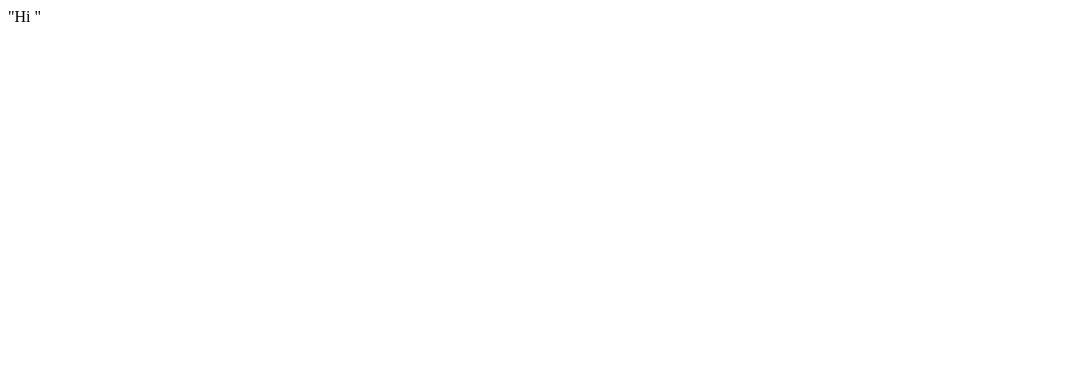
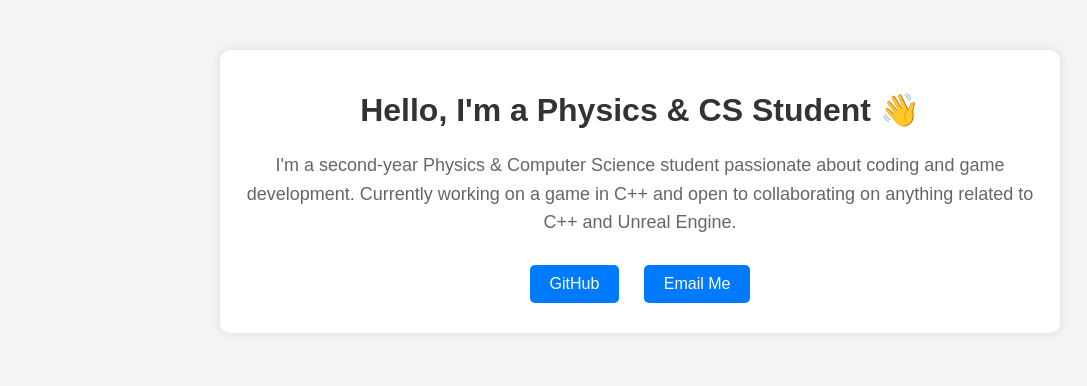
Before and after one commit to mohammeddevOG/mohammeddevOG.github.io, a plain HTML site: page index.html in a window 1280 px wide. Shown: the whole page, without its empty margins (0-1087 px from the left). Drawn offline with Linux system fonts and the light colour scheme.

Commit message:
Update index.html

```diff
--- a/index.html
+++ b/index.html
@@ -1 +1,56 @@
-"Hi "
+<!DOCTYPE html>
+<html lang="en">
+<head>
+    <meta charset="UTF-8">
+    <meta name="viewport" content="width=device-width, initial-scale=1.0">
+    <title>My Portfolio</title>
+    <style>
+        body {
+            font-family: Arial, sans-serif;
+            margin: 0;
+            padding: 0;
+            background: #f4f4f4;
+            text-align: center;
+        }
+        .container {
+            max-width: 800px;
+            margin: 50px auto;
+            padding: 20px;
+            background: #fff;
+            box-shadow: 0 0 10px rgba(0,0,0,0.1);
+            border-radius: 10px;
+        }
+        h1 {
+            color: #333;
+        }
+        p {
+            color: #666;
+            font-size: 18px;
+            line-height: 1.6;
+        }
+        .links a {
+            display: inline-block;
+            margin: 10px;
+            padding: 10px 20px;
+            text-decoration: none;
+            color: #fff;
+            background: #007BFF;
+            border-radius: 5px;
+            transition: 0.3s;
+        }
+        .links a:hover {
+            background: #0056b3;
+        }
+    </style>
+</head>
+<body>
+    <div class="container">
+        <h1>Hello, I'm a Physics & CS Student 👋</h1>
+        <p>I'm a second-year Physics & Computer Science student passionate about coding and game development. Currently working on a game in C++ and open to collaborating on anything related to C++ and Unreal Engine.</p>
+        <div class="links">
+            <a href="https://github.com/mohammeddevOG" target="_blank">GitHub</a>
+            <a href="mailto:mohammeddev@icloud.com">Email Me</a>
+        </div>
+    </div>
+</body>
+</html>
```
